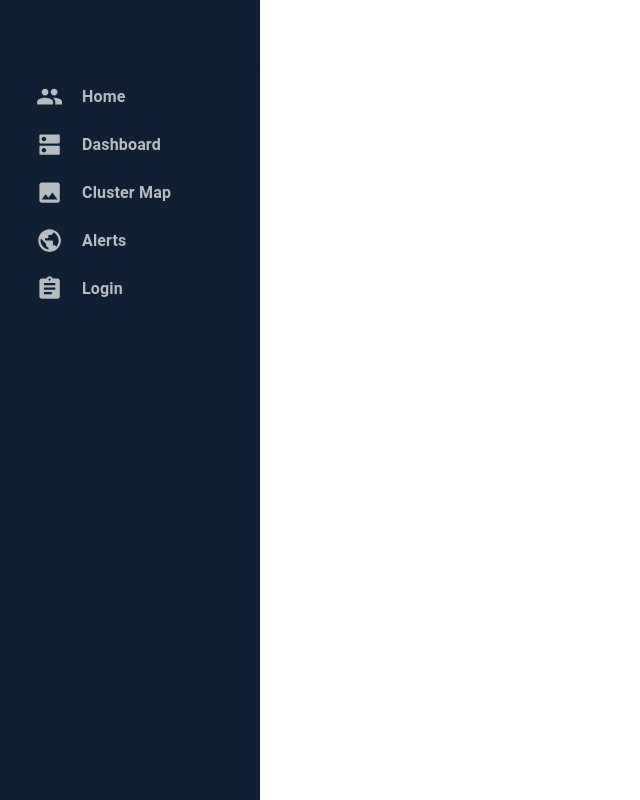
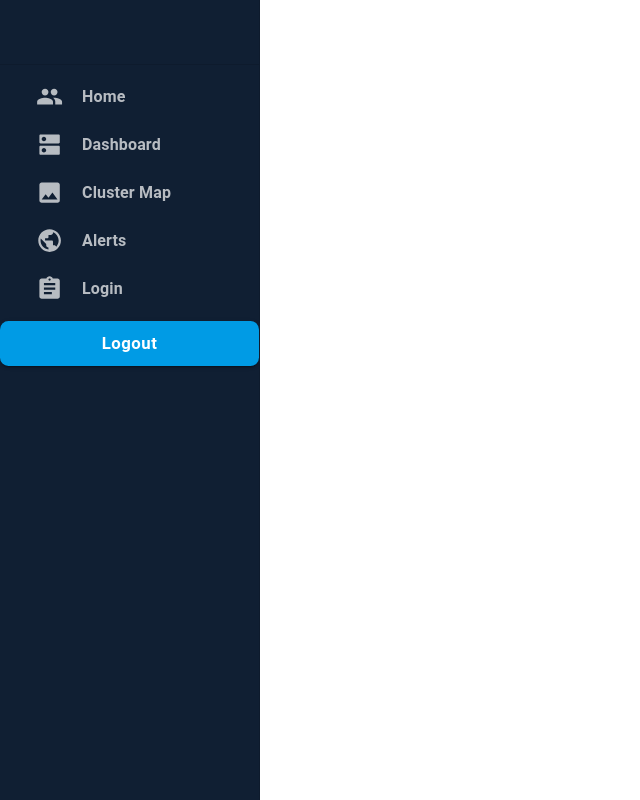
Before and after one commit to oslabs-beta/kubik, a React (Vite) app: page / in a window 1280 px wide. Shown: the whole page, without its empty margins (0-640 px from the left). Built offline with nearby package versions, Linux system fonts and the light colour scheme.

Commit message:
add signout button. change logout req method backend

```diff
--- a/src/client/components/Navbar/Navbar.jsx
+++ b/src/client/components/Navbar/Navbar.jsx
@@ -8,6 +8,7 @@ import ListItemIcon from '@mui/material/ListItemIcon';
 import ListItemText from '@mui/material/ListItemText';
 import ListItemButton from '@mui/material/ListItemButton';
 import { useParams, useNavigate } from 'react-router-dom';
+import CommonButton from '../common/CommonButton/CommonButton';
 
 // Import from mainNavbarItems, then use map to iterate through arr of items to display in navbar
 import { mainNavbarItems } from './consts/mainNavbarItems';
@@ -15,6 +16,26 @@ import { navbarStyles } from './styles';
 
 const Navbar = () => {
   const navigate = useNavigate();
+
+  const handleLogout = async () => {
+    try {
+      const response = await fetch('http://localhost:3020/api/auth/logout', {
+        method: 'POST',
+        credentials: 'include',
+      });
+
+      if (response.ok) {
+        console.log('loggedout');
+        navigate('/login');
+      } else {
+        // need to handle error
+        console.log('Failed to Sign Out');
+      }
+    } catch (error) {
+      // need logic to handle error
+      console.error('Network error:', error);
+    }
+  };
 
   return (
     <Drawer sx={navbarStyles.drawer} variant="permanent" anchor="left">
@@ -28,6 +49,16 @@ const Navbar = () => {
           </ListItemButton>
         ))}
       </List>
+      <CommonButton
+        variant="contained"
+        onClick={handleLogout}
+        size="large"
+        sx={{
+          fontSize: '1.05rem',
+        }}
+      >
+        Logout
+      </CommonButton>
     </Drawer>
   );
 };
--- a/src/server/routers/authRouter.js
+++ b/src/server/routers/authRouter.js
@@ -28,6 +28,6 @@ router
   )
 
   // Logout user
-  .get('/logout', authController.logout);
+  .post('/logout', authController.logout);
 
 module.exports = router;
```
